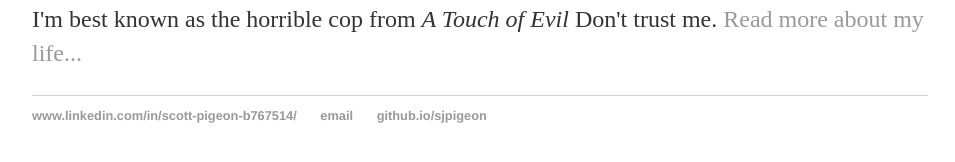
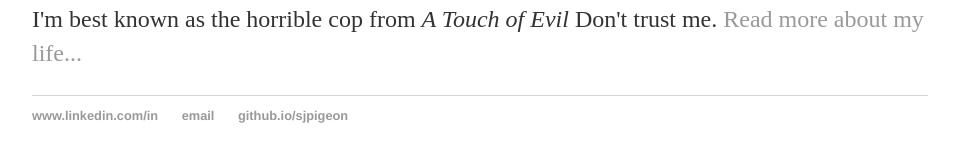
Before and after one commit to sjpigeon/Product-Management, a Jekyll site: the page built from index.html, in a window 1280 px wide. Shown: the part 194-356 px from the top of the page, without its empty margins (160-1115 px from the left). Built offline with Jekyll 4.4.1, drawn with Linux system fonts in a browser that asks for light colours.

Commit message:
Update default.html

```diff
--- a/_layouts/default.html
+++ b/_layouts/default.html
@@ -1,4 +1,3 @@
-<!DOCTYPE html>
 	<html>
 		<head>
 			<title>{{ page.title }}</title>
@@ -21,7 +20,7 @@
 			</div><!-- /.container -->
 			<footer>
 	    			<ul>
-	        			<li><a href="https://www.linkedin.com">www.linkedin.com/in/scott-pigeon-b767514/</a></li>
+	        			<li><a href="https://www.linkedin.com/in/scott-pigeon-b767514/">www.linkedin.com/in</a></li>
 					<li><a href="mailto:sjpigeon@msn.com">email</a></li>
 	        			<li><a href="https://github.io/sjpigeon">github.io/sjpigeon</a></li>
 				</ul>
```
